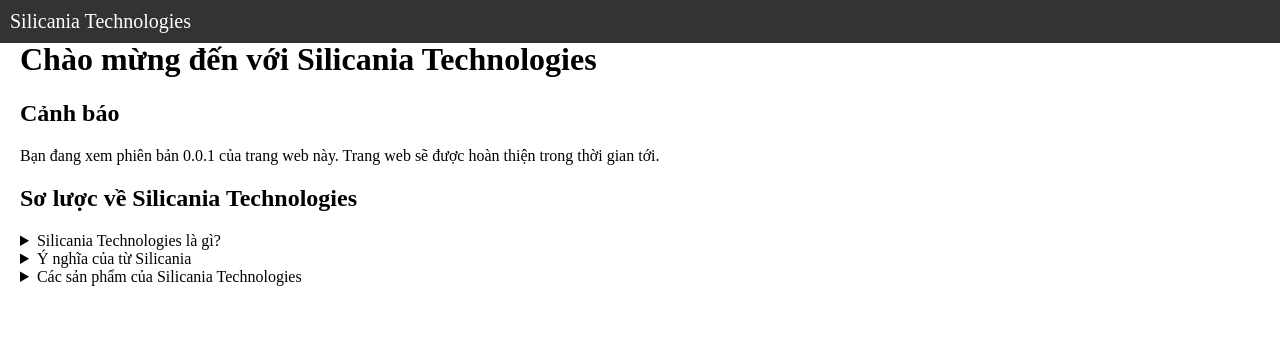
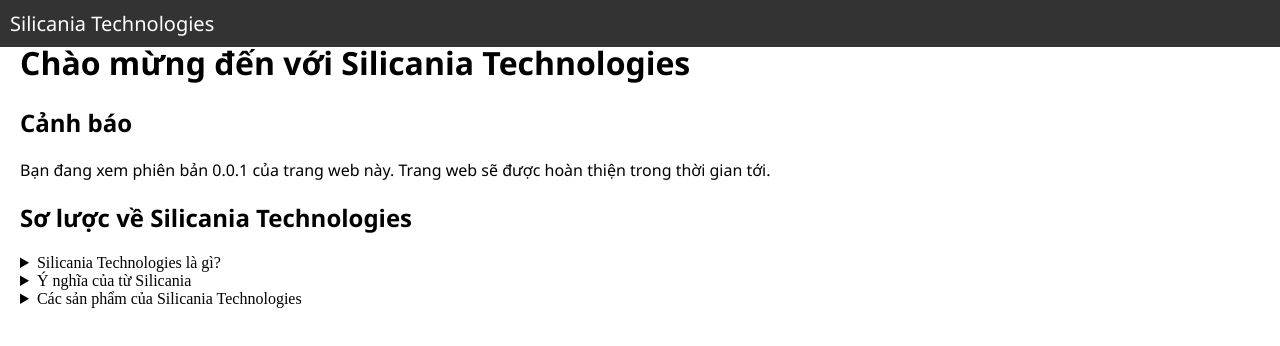
Before and after one commit to Limorina/silicania, a plain HTML site: page index.html in a window 1280 px wide. Drawn offline with Linux system fonts and the light colour scheme.

Commit message:
Update styles.css

```diff
--- a/styles.css
+++ b/styles.css
@@ -24,3 +24,23 @@
 main {
     padding: 20px;
 }
+
+h1 {
+    font-family: "Segoe UI", sans-serif;
+    font-weight: bold;
+}
+
+h2 {
+    font-family: "Segoe UI", sans-serif;
+    font-weight: semibold;
+}
+
+p {
+    font-family: "Segoe UI", sans-serif;
+    font-weight: normal;
+}
+
+a {
+    font-family: "Segoe UI", sans-serif;
+    font-weight: normal;
+}
```
